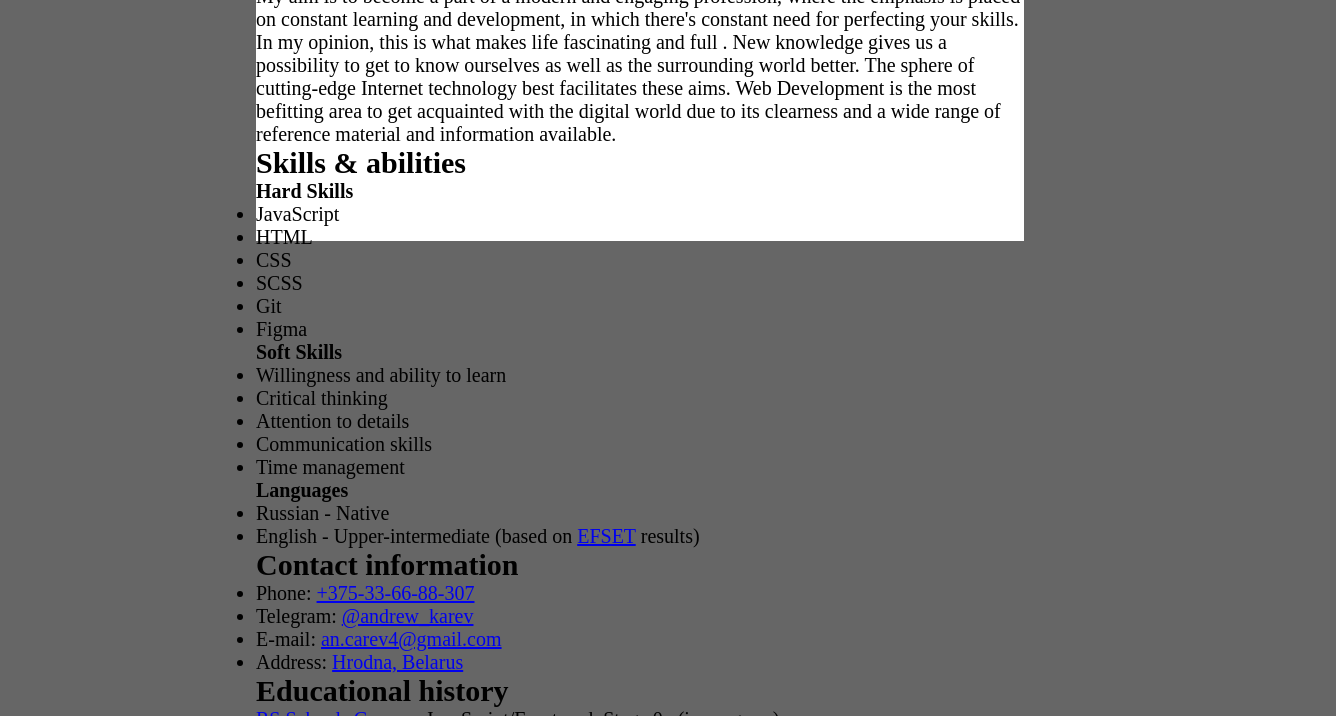
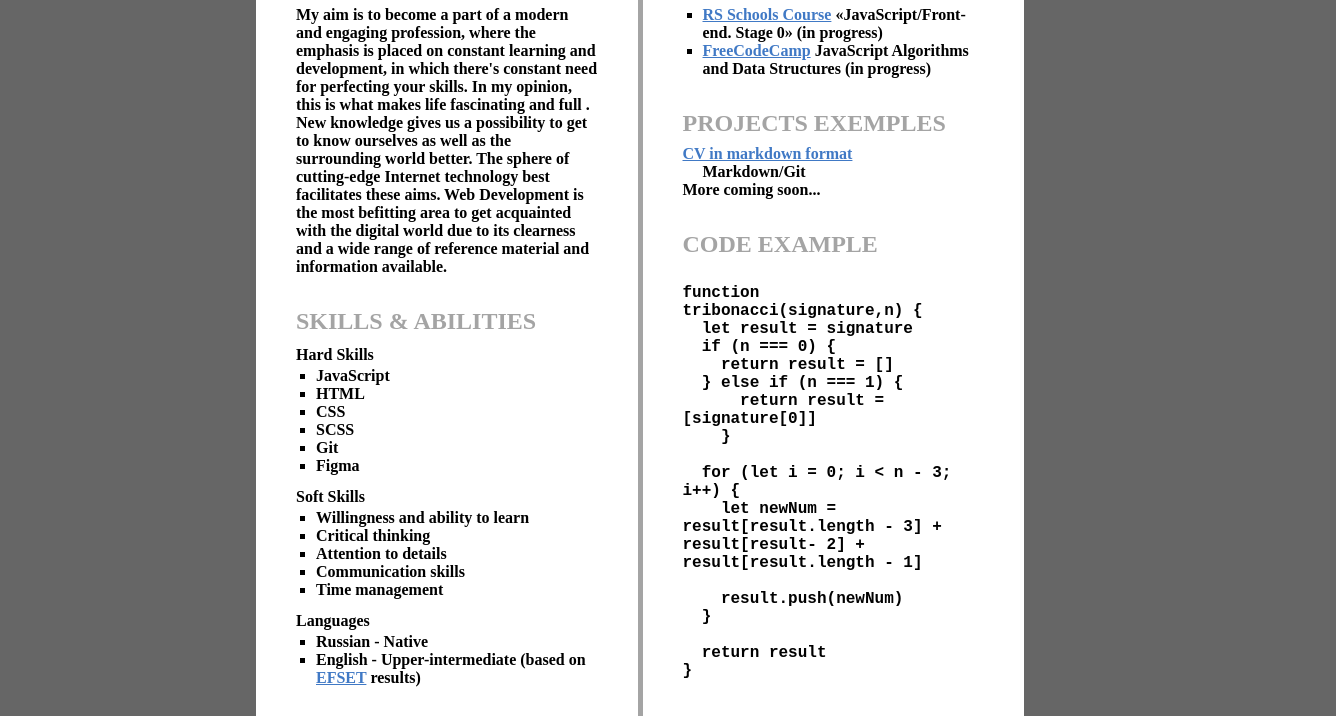
Before and after one commit to andrewkarev/rsschool-cv, a plain HTML site: page index.html in a window 1280 px wide. Shown: the part 559-1275 px from the top of the page, 1336 px wide, since content can reach past the window. Drawn offline with Linux system fonts and the light colour scheme.

Commit message:
feat: stylize main

```diff
--- a/css/style.css
+++ b/css/style.css
@@ -98,3 +98,72 @@ body {
   background-color: #a4a4a4;
   margin: 0 2rem;
 }
+
+.main {
+  background-color: #ffffff;
+  display: flex;
+  flex: 1 1 auto;
+}
+
+.main-content {
+  flex: 0 1 50%;
+  overflow: hidden;
+  font-size: 0.8rem;
+  padding: 1rem 2rem 0 2rem;
+}
+
+.section {
+  margin-bottom: 1.6rem;
+}
+
+.title {
+  text-transform: uppercase;
+  padding-bottom: 0.4rem;
+  color: #a4a4a4;
+}
+
+.description {
+  font-weight: 700;
+}
+
+.section-list {
+  margin-bottom: 0.5rem;
+}
+
+.section-list-item {
+  list-style-type: square;
+  margin-left: 1rem;
+}
+
+.list-item-link {
+  color: #4079c5;
+}
+
+dt.section-list-item {
+  margin-left: 0;
+}
+
+dd {
+  padding-left: 20px;
+}
+
+.subtitle {
+  line-height: 1.2rem;
+}
+
+.code {
+  display: flex;
+  justify-content: center;
+  width: 100%;
+  padding-left: 0;
+}
+
+.code-example {
+  white-space: pre-wrap;
+}
+
+.divider-vertical {
+  flex: 0 0 5px;
+  background-color: #a4a4a4;
+  margin: 1rem 0;
+}
```
